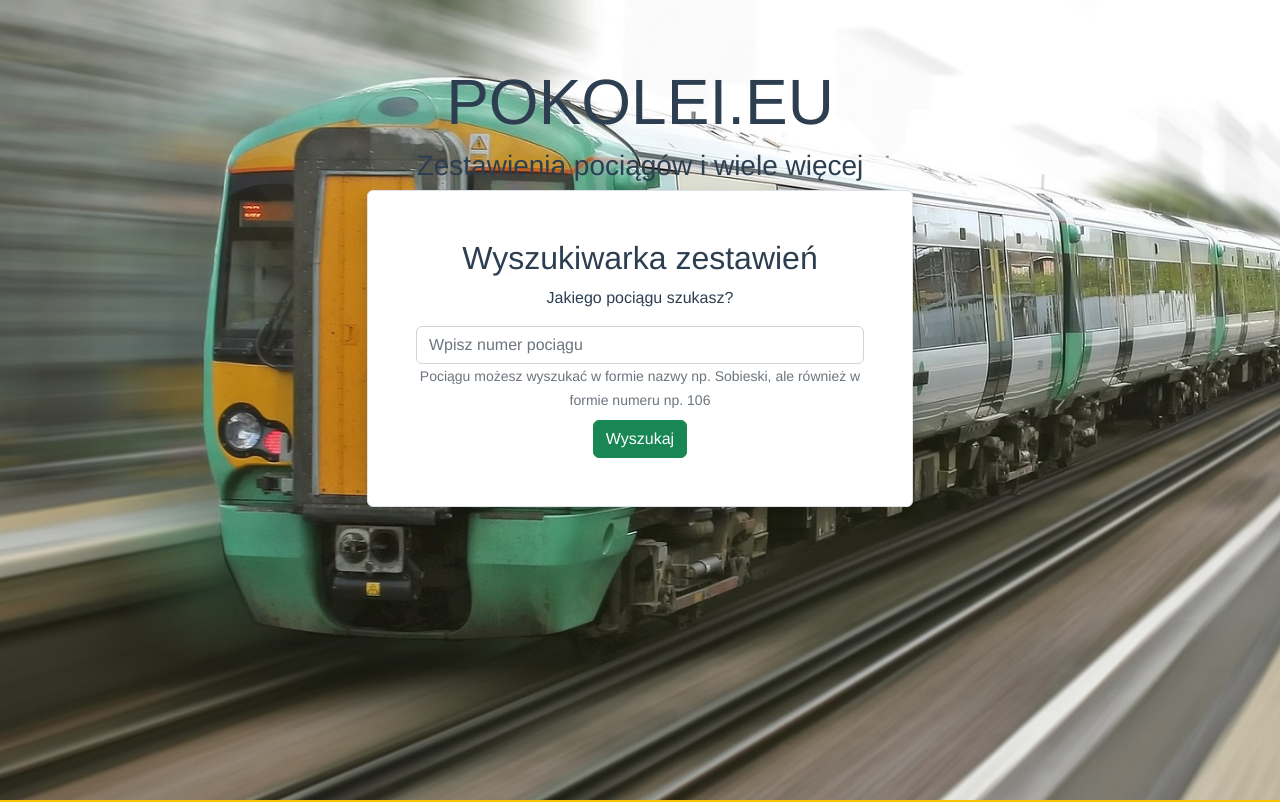
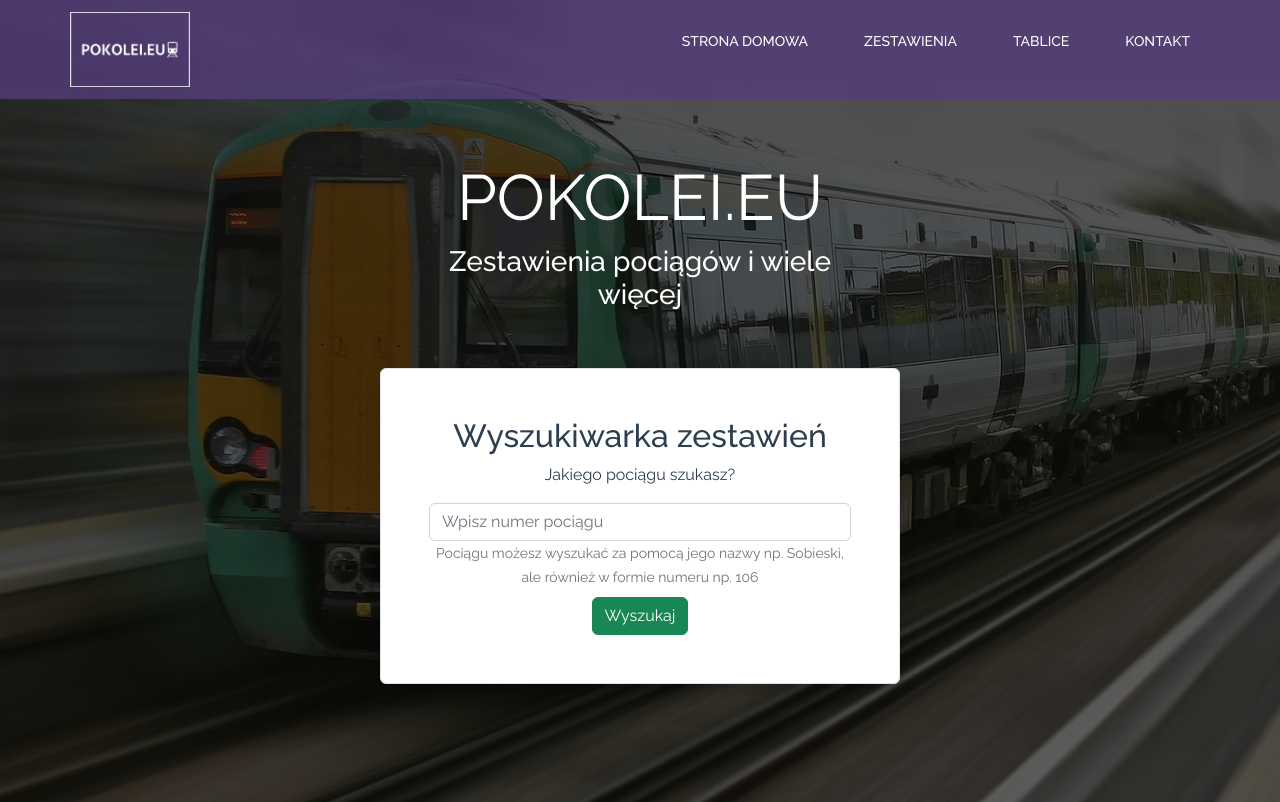
Before and after one commit to szoGGun/pokolei.eu, a Vue app in the folder src/frontend/: page / in a window 1280 px wide. Shown: the top 802 px of the page. Built offline with nearby package versions, Linux system fonts and the light colour scheme.

Commit message:
Navbar added, some small improvements on home screen, new website logo

```diff
--- a/src/frontend/package.json
+++ b/src/frontend/package.json
@@ -11,6 +11,7 @@
     "axios": "^1.2.2",
     "bootstrap": "^5.2.3",
     "core-js": "^3.8.3",
+    "font-awesome": "^4.7.0",
     "vue": "^3.2.13",
     "vue-router": "^4.0.13"
   },
@@ -22,7 +23,9 @@
     "@vue/cli-plugin-router": "~5.0.0",
     "@vue/cli-service": "~5.0.0",
     "eslint": "^7.32.0",
-    "eslint-plugin-vue": "^8.0.3"
+    "eslint-plugin-vue": "^8.0.3",
+    "node-sass": "^8.0.0",
+    "sass-loader": "^13.2.0"
   },
   "eslintConfig": {
     "root": true,
--- a/src/frontend/public/index.html
+++ b/src/frontend/public/index.html
@@ -6,6 +6,12 @@
     <meta name="viewport" content="width=device-width,initial-scale=1.0">
     <link rel="icon" href="<%= BASE_URL %>favicon.ico">
     <title><%= htmlWebpackPlugin.options.title %></title>
+      <link
+              rel="stylesheet"
+              href="https://pro.fontawesome.com/releases/v5.15.3/css/all.css"
+              integrity="sha384-iKbFRxucmOHIcpWdX9NTZ5WETOPm0Goy0WmfyNcl52qSYtc2Buk0NCe6jU1sWWNB"
+              crossorigin="anonymous"
+      />
   </head>
   <body>
     <noscript>
--- a/src/frontend/src/App.vue
+++ b/src/frontend/src/App.vue
@@ -1,14 +1,25 @@
 <template>
-<!--  <nav>-->
-<!--    <router-link to="/">Home</router-link>-->
-<!--    <router-link to="/trains">Trains</router-link>-->
-<!--  </nav>-->
-  <router-view/>
+  <div class="app">
+    <NavigationBar/>
+    <router-view/>
+  </div>
 </template>
 
-<style>
+<script>
+import NavigationBar from "@/components/NavigationBar.vue";
+export default {
+  name:'App',
+  components: {
+    NavigationBar,
+  }
+}
+</script>
+
+<style lang="scss">
+@import url("https://fonts.googleapis.com/css2?family=Raleway:wght@400;500&display=swap");
+
 #app {
-  font-family: Avenir, Helvetica, Arial, sans-serif;
+  font-family: "Raleway", sans-serif;
   -webkit-font-smoothing: antialiased;
   -moz-osx-font-smoothing: grayscale;
   text-align: center;
--- /dev/null
+++ b/src/frontend/src/components/NavigationBar.vue
@@ -0,0 +1,225 @@
+<template>
+  <header :class="{'scrolled-nav': scrolledNav}">
+    <nav>
+      <div class="branding">
+        <img src='../assets/logo-no-background.png' alt="">
+      </div>
+      <ul v-show="!mobile" class="navigation">
+        <li>
+          <router-link class="link" :to="{name: 'home'}">Strona Domowa</router-link>
+        </li>
+        <li>
+          <router-link class="link" :to="{name: ''}">Zestawienia</router-link>
+        </li>
+        <li>
+          <router-link class="link" :to="{name: ''}">Tablice</router-link>
+        </li>
+        <li>
+          <router-link class="link" :to="{name: ''}">Kontakt</router-link>
+        </li>
+      </ul>
+      <div class="icon">
+        <i @click="toogleMobileNav" v-show="mobile" class="far fa-bars" :class="{'icon-active' : mobileNav}"></i>
+      </div>
+      <transition name="mobile-nav">
+        <ul v-show="mobileNav" class="dropdown-nav">
+          <li>
+            <router-link class="link" :to="{name: ''}">Strona Domowa</router-link>
+          </li>
+          <li>
+            <router-link class="link" :to="{name: ''}">Zestawienia</router-link>
+          </li>
+          <li>
+            <router-link class="link" :to="{name: ''}">Tablice</router-link>
+          </li>
+          <li>
+            <router-link class="link" :to="{name: ''}">Kontakt</router-link>
+          </li>
+        </ul>
+      </transition>
+    </nav>
+  </header>
+</template>
+
+<script>
+
+export default {
+  name: "NavigationBar",
+  data() {
+    return {
+      scrolledNav: null,
+      mobile: null,
+      mobileNav: null,
+      windowWidth: null,
+    };
+  },
+  created() {
+    window.addEventListener('resize', this.checkScreen);
+    this.checkScreen();
+  },
+  mounted() {
+    window.addEventListener("scroll", this.updateScroll)
+  },
+  methods: {
+    toogleMobileNav() {
+      this.mobileNav = !this.mobileNav
+    },
+
+    updateScroll(){
+      const scrollPosition = window.scrollY;
+      if(scrollPosition > 50) {
+        this.scrolledNav = true;
+        return;
+      }
+      this.scrolledNav = false;
+    },
+
+    checkScreen() {
+      this.windowWidth = window.innerWidth;
+      if (this.windowWidth <= 750) {
+        this.mobile = true;
+        return;
+      }
+      this.mobile = false;
+      this.mobileNav = false;
+    }
+  }
+};
+</script>
+
+<style lang="scss" scoped>
+header {
+  background-color: rgba(86, 61, 124, 0.8);
+  z-index: 99;
+  width: 100%;
+  position: fixed;
+  transition: .5s ease all;
+  color: #fff;
+
+
+  nav {
+    position: relative;
+    display: flex;
+    flex-direction: row;
+    padding: 12px 0;
+    transition: .5s ease all;
+    width: 90%;
+    margin: 0 auto;
+    @media(min-width: 1140px) {
+      max-width: 1140px;
+    }
+
+    ul,
+    .link {
+      font-weight: 500;
+      color: #fff;
+      list-style: none;
+      text-decoration: none;
+    }
+
+    li {
+      text-transform: uppercase;
+      padding: 16px;
+      margin-left: 16px;
+    }
+
+    .link {
+      font-size: 14px;
+      transition: .5s ease-all;
+      padding: 4px;
+      border-bottom: 1px solid transparent;
+
+      &:hover {
+        color: #00faea;
+        border-color: #00afea;
+      }
+    }
+
+    .branding {
+      display: flex;
+      align-items: center;
+
+      img {
+        width: 120px;
+        transition: .5s ease all;
+      }
+    }
+
+    .navigation {
+      display: flex;
+      align-items: center;
+      flex: 1;
+      justify-content: flex-end;
+    }
+
+    .icon {
+      display: flex;
+      align-items: center;
+      position: absolute;
+      top: 0;
+      right: 24px;
+      height: 100%;
+
+      i {
+        cursor: pointer;
+        font-size: 24px;
+        transition: .8s ease all;
+      }
+    }
+
+    .icon-active {
+      transform: rotate(180deg);
+    }
+
+    .dropdown-nav {
+      display: flex;
+      flex-direction: column;
+      position: fixed;
+      width: 100%;
+      max-width: 250px;
+      height: 100%;
+      background-color: white;
+      top: 0;
+      left: 0;
+
+      li {
+        margin-left: 0;
+
+        .link {
+          color: black;
+        }
+      }
+    }
+
+    .mobile-nav-enter-active,
+    .mobile-nav-leave-active {
+      transition: 1s, ease all;
+    }
+
+    .mobile-nav-enter-from,
+    .mobile-nav-leave-to{
+      transform: translateX(-250px);
+    }
+
+    .mobile-nav-enter-to {
+      transform: translateX(0);
+    }
+  }
+}
+
+.scrolled-nav {
+  background-color: #20172E;
+  box-shadow: 0 4px 6px -1px rgba(0, 0, 0, 0.1), 0 2px 4px -1px rgba(0, 0, 0, 0.06);
+
+  nav {
+    padding: 8px 0;
+
+    .branding {
+      img {
+        width: 60px;
+        box-shadow: 0 4px 6px -1px rgba(0, 0, 0, 0.1), 0 2px 4px -1px rgba(0, 0, 0, 0.06);
+      }
+    }
+  }
+}
+</style>
--- a/src/frontend/src/views/HomePage.vue
+++ b/src/frontend/src/views/HomePage.vue
@@ -1,16 +1,17 @@
 <template>
   <div class="container-fluid m-0 p-0">
 
-    <div id="home-page" class="full-height p-4">
+    <div id="home-page" class="full-height p-5">
+      <div class = "p-5">
       <div class="container pt-3">
         <div class="row pb-5 h-100 d-flex align-items-center justify-content-center">
           <div class="col-lg-6 my-auto pt-4">
-            <div class="text-center">
+            <div id = "slogan" class="text-center text-white p-4 mb-4">
               <h1 class="display-3">POKOLEI.EU</h1>
               <h3>Zestawienia pociągów i wiele więcej</h3>
             </div>
 
-            <div class="border p-3 p-md-5 bg-white rounded shadow">
+            <div class="border p-md-5 bg-white rounded shadow">
               <h2>Wyszukiwarka zestawień</h2>
               <form>
                 <div class="form-group">
@@ -19,7 +20,7 @@
                          placeholder="Wpisz numer pociągu"
                          class="form-control mt-3"
                   >
-                  <small id="trainHelp" class="form-text text-muted ">Pociągu możesz wyszukać w formie nazwy np.
+                  <small id="trainHelp" class="form-text text-muted ">Pociągu możesz wyszukać za pomocą jego nazwy np.
                     Sobieski, ale również w formie numeru np. 106 </small>
                   <div class="p-d-flex p-jc-center">
                     <button type="submit" class="btn btn-success mt-2 p-jc-center">Wyszukaj</button>
@@ -29,6 +30,7 @@
             </div>
           </div>
         </div>
+      </div>
       </div>
     </div>
     <div id="about" class="bg-warning p-4"></div>
@@ -44,14 +46,12 @@
 }
 </script>
 
-<style scoped>
+<style lang="scss" scoped>
 #home-page {
-  background-color: #92D2F2;
-  background: url('../assets/bg-mt.jpg') no-repeat center center;
+  background: linear-gradient(0deg, rgba(0, 0, 0, 0.6), rgba(0, 0, 0, 0.7)), url('../assets/bg-mt.jpg') no-repeat center center;
   -webkit-background-size: cover;
   -moz-background-size: cover;
   -o-background-size: cover;
   background-size: cover;
 }
-
 </style>
```
Also changed, not shown: src/frontend/src/assets/logo-no-background.png (added), 1 other file (tests, documents, lock files or other folders).
